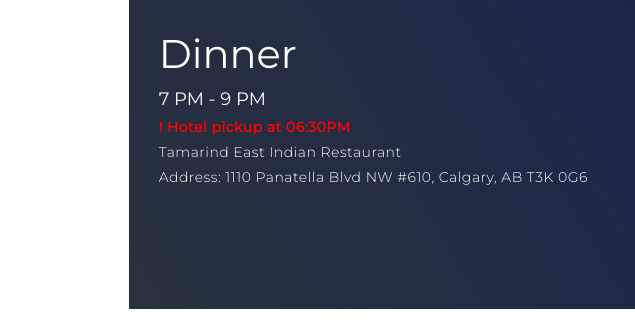
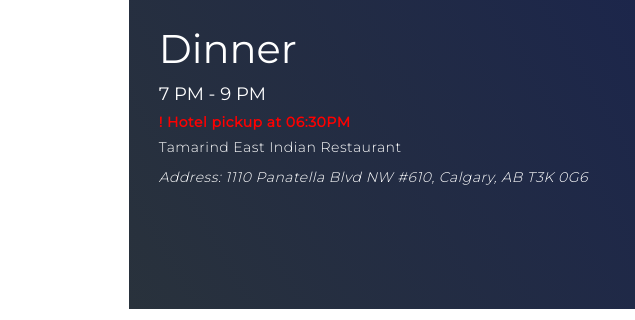
Before and after one commit to sumanth1299/tpevent, a plain HTML site: page index.html in a window 1280 px wide. Shown: the part 2880-3200 px from the top of the page, 0-635 px from the left. Drawn offline with Linux system fonts and the light colour scheme.

Commit message:
Update index.html

```diff
--- a/index.html
+++ b/index.html
@@ -127,7 +127,7 @@
           <div class="project-info">
             <h1>Dinner</h1>
             <h2>7 PM - 9 PM</h2>
-            <p> <strong style="color: red;">! Hotel pickup at 06:30PM</strong><br>Tamarind East Indian Restaurant<br>Address: 1110 Panatella Blvd NW #610, Calgary, AB T3K 0G6</p>
+            <p> <strong style="color: red;">! Hotel pickup at 06:30PM</strong><br>Tamarind East Indian Restaurant<br><p id="menu">Address: 1110 Panatella Blvd NW #610, Calgary, AB T3K 0G6</p></p>
           </div>
           <div class="project-img">
             <img src="./img/dinner.jpg" alt="img">
```
